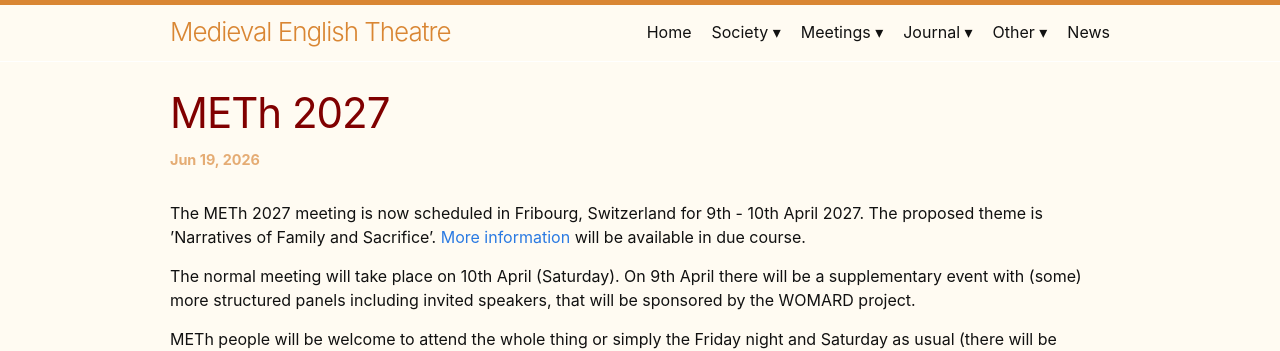
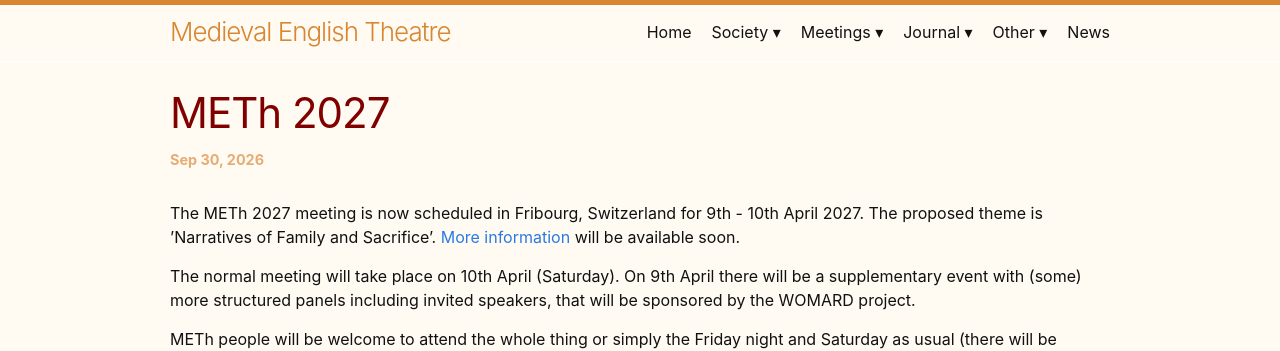
Before and after one commit to MedievalEnglishTheatre/MedievalEnglishTheatre.github.io, a Jekyll site: the page built from src/_posts/2026-06-19-Another-Fine-METh.md, in a window 1280 px wide. Shown: the top 351 px of the page. Built offline with Jekyll 4.4.1, drawn with Linux system fonts in a browser that asks for light colours.

Commit message:
Change METh 2027 post date and update text
Updated the date for the METh 2027 post meeting and revised wording for clarity.

```diff
--- a/src/_posts/2026-06-19-Another-Fine-METh.md
+++ b/src/_posts/2026-06-19-Another-Fine-METh.md
@@ -1,10 +1,10 @@
 ---
 layout: post
 title:  "METh 2027"
-date:   "2026-06-19"
+date:   "2026-09-30"
 ---
 
-The METh 2027 meeting is now scheduled in Fribourg, Switzerland for 9th - 10th April 2027. The proposed theme is ’Narratives of Family and Sacrifice’. [More information](/meetings/meet_2027/) will be available in due course.
+The METh 2027 meeting is now scheduled in Fribourg, Switzerland for 9th - 10th April 2027. The proposed theme is ’Narratives of Family and Sacrifice’. [More information](/meetings/meet_2027/) will be available soon.
 
 The normal meeting will take place on 10th April (Saturday). On 9th April there will be a supplementary event with (some) more structured panels including invited speakers, that will be sponsored by the WOMARD project.
 
```
